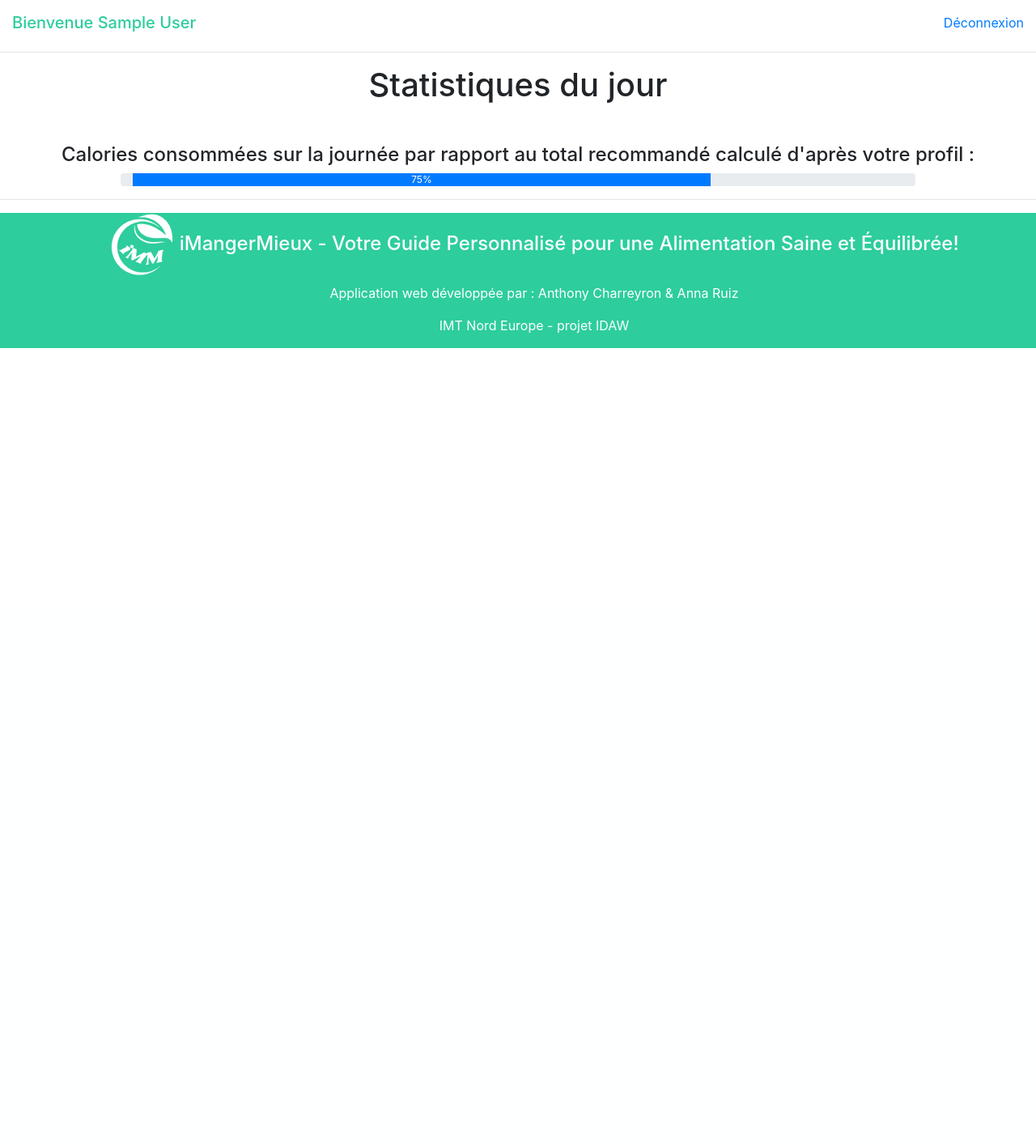
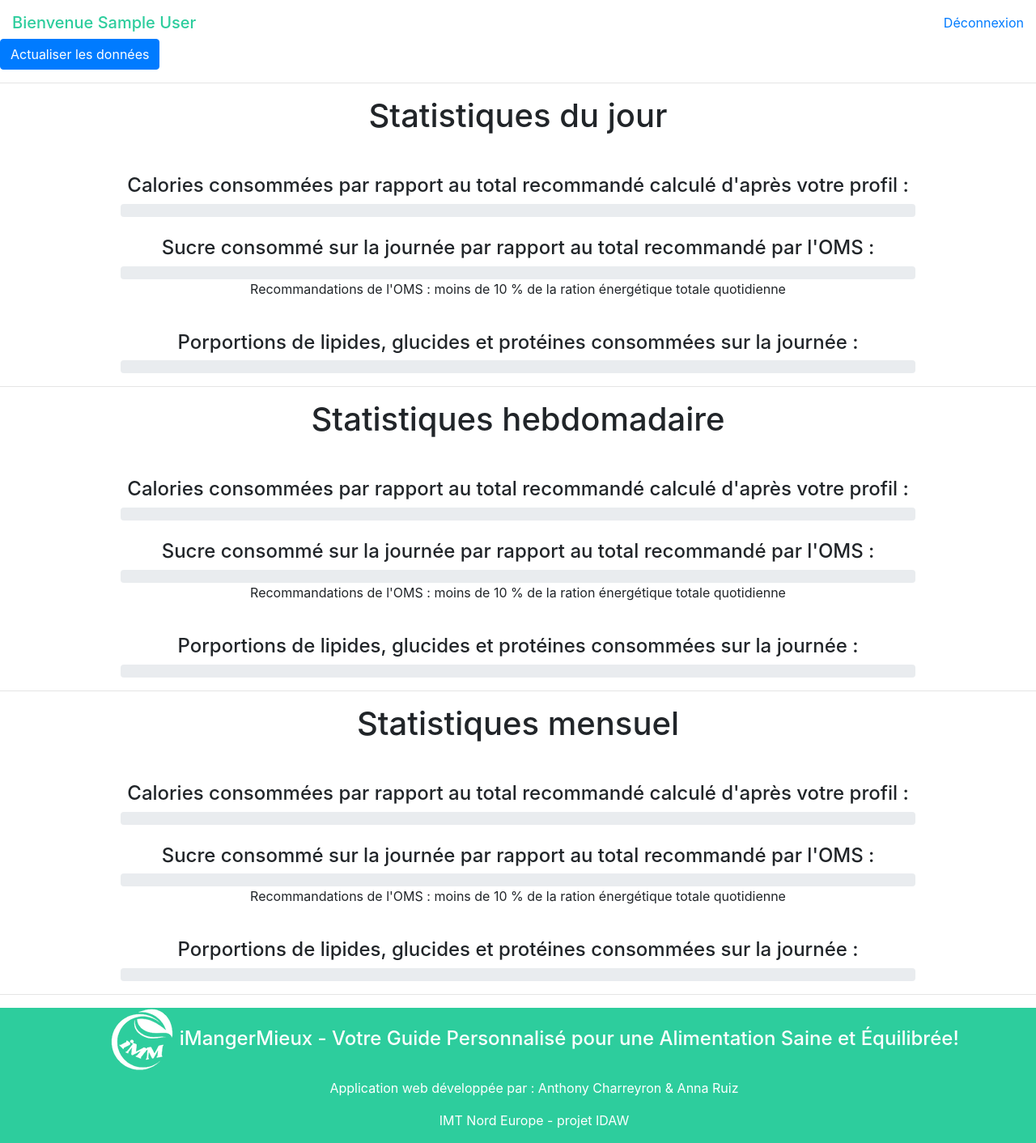
Before and after one commit to AnnnaRuiz/iMangerMieux, a PHP site: page /index.php?page=journal in a window 1280 px wide. Shown: the part 50-1462 px from the top of the page at 81% size. Before the commit the page ends 480 px from the top, so only its background shows below. Run offline with PHP 8.4, Linux system fonts and the light colour scheme; the visitor is signed in with stand-in values (Sample User, id 1); some libraries are stand-ins or nearby versions.

Commit message:
journal gestion front et calculs

```diff
--- /dev/null
+++ b/frontend/calculsJournal.php
@@ -0,0 +1,25 @@
+<?php
+
+$metabolisme=0;
+
+if ($sexe == 'M') {
+    $metabolisme = 88.362 + (13.397 * $poids) + (4.799 * $taille) - (5.677 * $age);
+} else {
+    $metabolisme = 447.593 + (9.247 * $poids) + (3.098 * $taille) - (4.330 * $age);
+}
+
+if( $activite == 'Sédentaire'){
+    $metabolisme = $metabolisme * 1.2;
+}elseif( $activite == 'Très peu actif'){
+    $metabolisme = $metabolisme * 1.375;
+}elseif( $activite == 'Peu actif'){
+    $metabolisme = $metabolisme * 1.55;
+}elseif( $activite == 'Actif'){
+    $metabolisme = $metabolisme * 1.725;
+}else{
+    $metabolisme = $metabolisme * 1.9;
+}
+
+$caloriesPercentageDay=0; $sucrePercentageDay=0; $lipPercentageDay=0; $gluPercentageDay=0; $protPercentageDay=0;
+$caloriesPercentageWeek=0; $sucrePercentageWeek=0; $lipPercentageWeek=0; $gluPercentageWeek=0; $protPercentageWeek=0;
+$caloriesPercentageMonth=0; $sucrePercentageMonth=0; $lipPercentageMonth=0; $gluPercentageMonth=0; $protPercentageMonth=0;
--- a/frontend/journal.php
+++ b/frontend/journal.php
@@ -1,36 +1,61 @@
+<?php require_once('calculsJournal.php') ?>
+
+
+<button type="button" class="btn btn-primary" id="miseAJourDatas">Actualiser les données</button>
+
+
+<hr>
+
+
+<h1 class="text-center mb-5">Statistiques du jour</h1>
+<?php statistics($caloriesPercentageDay, $sucrePercentageDay, $lipPercentageDay, $gluPercentageDay, $protPercentageDay); ?>
+
+
+<hr>
+
+
+<h1 class="text-center mb-5">Statistiques hebdomadaire</h1>
+<?php statistics($caloriesPercentageWeek, $sucrePercentageWeek, $lipPercentageWeek, $gluPercentageWeek, $protPercentageWeek); ?>
+
+
+<hr>
+
+
+<h1 class="text-center mb-5">Statistiques mensuel</h1>
+<?php statistics($caloriesPercentageMonth, $sucrePercentageMonth, $lipPercentageMonth, $gluPercentageMonth, $protPercentageMonth); ?>
+
+
+<hr>
+
+
 <?php
-$metabolisme=0;
 
-if ($sexe == 'M') {
-    $metabolisme = 88.362 + (13.397 * $poids) + (4.799 * $taille) - (5.677 * $age);
-} else {
-    $metabolisme = 447.593 + (9.247 * $poids) + (3.098 * $taille) - (4.330 * $age);
-}
-
-if( $activite == 'Sédentaire'){
-    $metabolisme = $metabolisme * 1.2;
-}elseif( $activite == 'Très peu actif'){
-    $metabolisme = $metabolisme * 1.375;
-}elseif( $activite == 'Peu actif'){
-    $metabolisme = $metabolisme * 1.55;
-}elseif( $activite == 'Actif'){
-    $metabolisme = $metabolisme * 1.725;
-}else{
-    $metabolisme = $metabolisme * 1.9;
+function statistics($caloriesPercentage, $sucrePercentage, $lipPercentage, $gluPercentage, $protPercentage){
+    echo "
+        <div class='row justify-content-center'>
+        <h4>Calories consommées par rapport au total recommandé calculé d'après votre profil :</h4>
+        <div class='col-9 progress'>
+            <div class='progress-bar' role='progressbar' style='width: ".$caloriesPercentage."%;' aria-valuenow='".$caloriesPercentage."' aria-valuemin='0' aria-valuemax='100'>".$caloriesPercentage."%</div>
+        </div>
+    </div>
+    <br>
+    <div class='row justify-content-center'>
+        <h4>Sucre consommé sur la journée par rapport au total recommandé par l'OMS :</h4>
+        <div class='col-9 progress'>
+            <div class='progress-bar' role='progressbar' style='width: ".$sucrePercentage."%;' aria-valuenow='".$sucrePercentage."' aria-valuemin='0' aria-valuemax='100'>".$sucrePercentage."%</div>
+        </div>
+        <p> Recommandations de l'OMS : moins de 10 % de la ration énergétique totale quotidienne</p>
+    </div>
+    <br>
+    <div class='row justify-content-center'>
+        <h4>Porportions de lipides, glucides et protéines consommées sur la journée :</h4>
+        <div class='col-9 progress'>
+            <div class='progress-bar' role='progressbar' style='width: ".$lipPercentage."%' aria-valuenow='".$lipPercentage."' aria-valuemin='0' aria-valuemax='100'>".$lipPercentage."%</div>
+            <div class='progress-bar bg-success' role='progressbar' style='width: ".$gluPercentage."%' aria-valuenow='".$gluPercentage."' aria-valuemin='0' aria-valuemax='100'>".$gluPercentage."%</div>
+            <div class='progress-bar bg-info' role='progressbar' style='width: ".$protPercentage."%' aria-valuenow='".$protPercentage."' aria-valuemin='0' aria-valuemax='100'>".$protPercentage."%</div>
+        </div>
+    </div>
+    ";
 }
 
 ?>
-
-
-
-
-<hr>
-<h1 class="text-center mb-5">Statistiques du jour</h1>
-
-<div class="row justify-content-center">
-    <h4>Calories consommées sur la journée par rapport au total recommandé calculé d'après votre profil :</h4>
-    <div class="col-9 progress">
-        <div class="progress-bar" role="progressbar" style="width: 75%;" aria-valuenow="75" aria-valuemin="0" aria-valuemax="100">75%</div>
-    </div>
-</div>
-<hr>
--- a/frontend/js/config.js
+++ b/frontend/js/config.js
@@ -1,2 +1,2 @@
 
-let apiURL = 'http://localhost/iMangerMieux/backend';
+let apiURL = 'http://localhost:8888/iMangerMieux/backend';
--- a/frontend/js/journal.js
+++ b/frontend/js/journal.js
@@ -1,7 +1,11 @@
+$(document).ready(function() {
+
+    $('#miseAJourDatas').click(function() {
+
         $.ajax({
-    type: 'GET',
+            type: 'POST',
             url: apiURL + '/journal.php',
-    data: {total_calories: calories, total_lipides: lipides, total_glucides: glucides, total_proteines: proteines, total_sucres : sucres},
+            data: {},
             success: function(response) {
 
             },
@@ -10,3 +14,7 @@ $.ajax({
                 console.error(error);
             }
         });
+
+    });
+
+})
--- a/frontend/template_header.php
+++ b/frontend/template_header.php
@@ -13,6 +13,7 @@
     <script src="js/aliments.js"></script>
     <script src="js/users.js"></script>
     <script src="js/repas.js"></script>
+    <script src="js/journal.js"></script>
 
     <title>iMM</title>
 </head>
```
Lines whose indentation alone changed are shown as unchanged.
